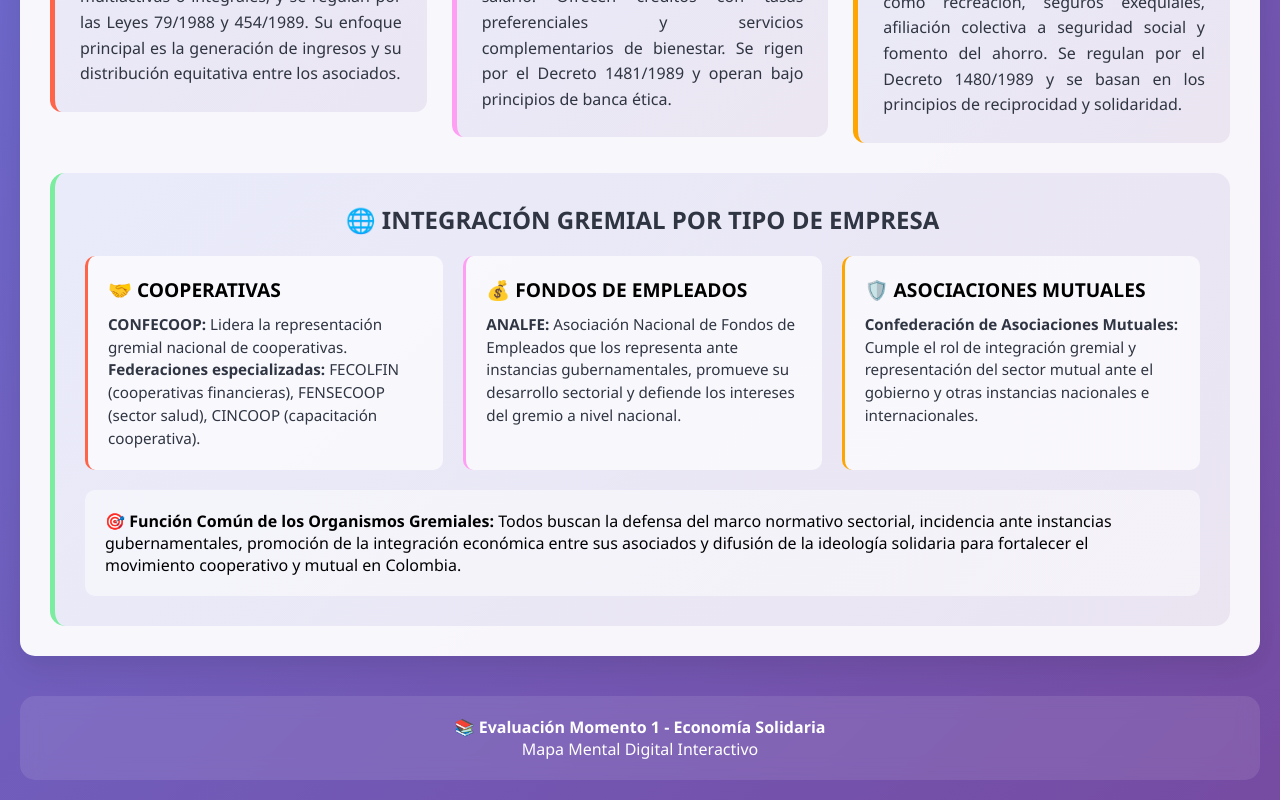
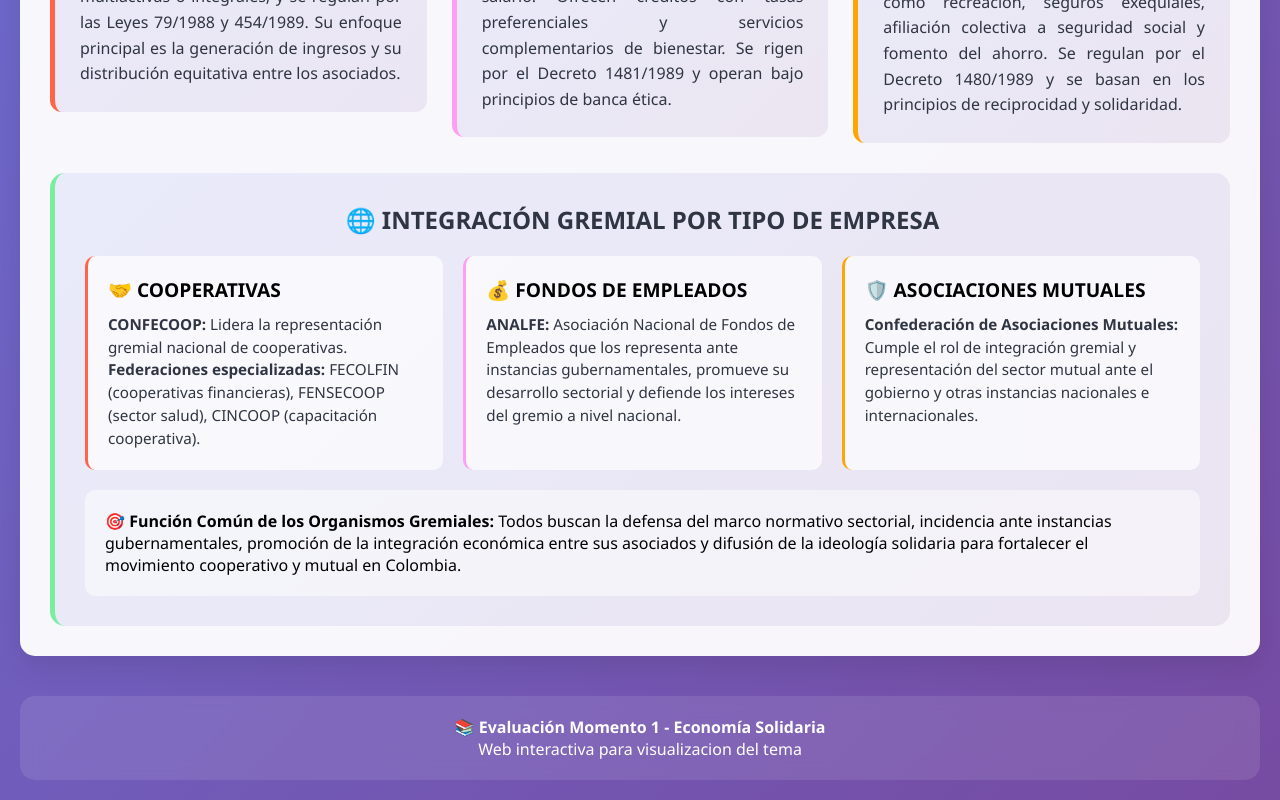
Before and after one commit to JuanMaya8/institucional, a plain HTML site: page index.html in a window 1280 px wide. Shown: the part 1635-2435 px from the top of the page. Drawn offline with Linux system fonts and the light colour scheme.

Commit message:
Cambio index

```diff
--- a/index.html
+++ b/index.html
@@ -438,7 +438,7 @@
 
         <div class="footer">
             <p><strong>📚 Evaluación Momento 1 - Economía Solidaria</strong></p>
-            <p>Mapa Mental Digital Interactivo</p>
+            <p>Web interactiva para visualizacion del tema</p>
         </div>
     </div>
 
```
